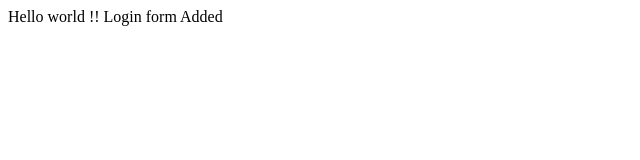
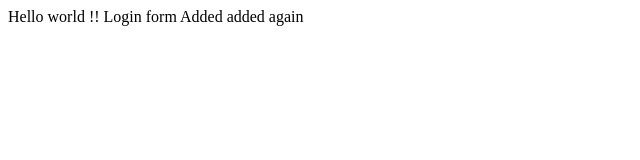
Before and after one commit to munkhtulga1122/test, a plain HTML site: page index.html in a window 1280 px wide. Shown: the whole page, without its empty margins (0-640 px from the left). Drawn offline with Linux system fonts and the light colour scheme.

Commit message:
added some new lines

```diff
--- a/index.html
+++ b/index.html
@@ -8,5 +8,6 @@
 		Hello world !!
 		Login form
 		Added
+		added again
 	</body>
 </html>
```
